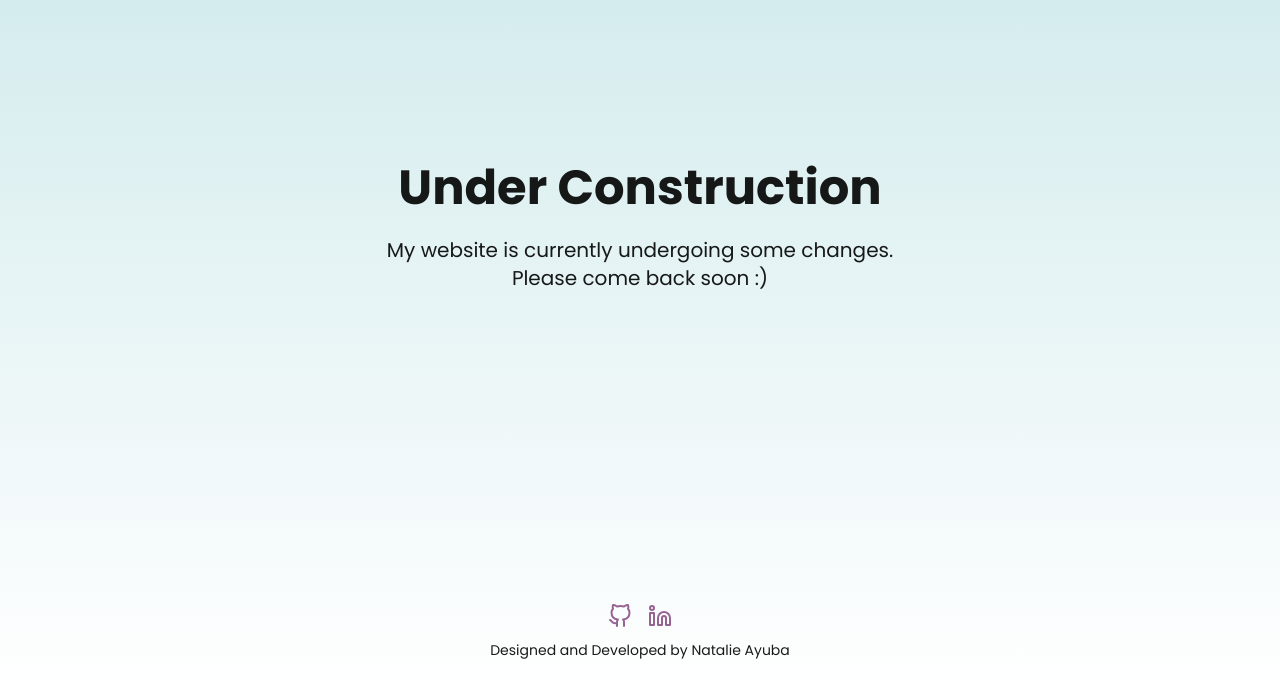
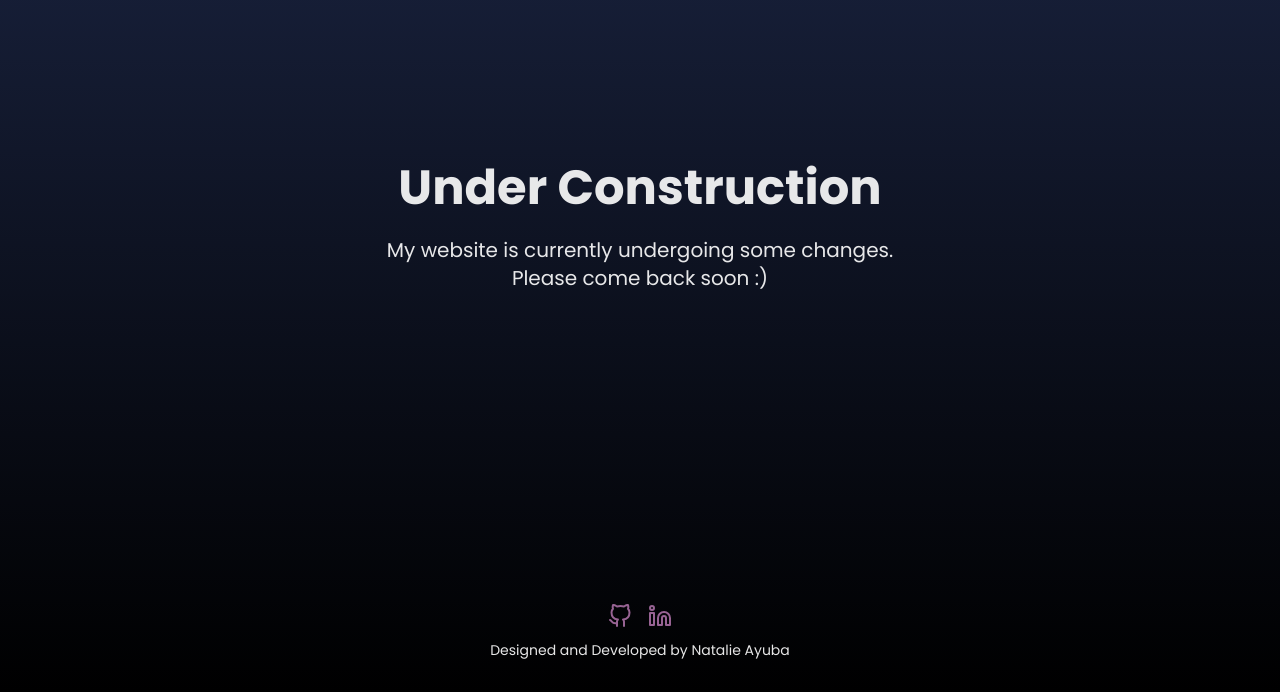
Before and after one commit to natalieayuba/natalieayuba.com, a Next.js app: page /under-construction in a window 1280 px wide. Shown: the part 108-800 px from the top of the page. Built offline with nearby package versions, Linux system fonts and the light colour scheme.

Commit message:
Introduced dark mode

```diff
--- a/app/globals.css
+++ b/app/globals.css
@@ -8,11 +8,11 @@
   }
 
   ::-webkit-scrollbar {
-    @apply w-4 bg-white;
+    @apply w-4 bg-white dark:bg-navy;
   }
 
   body::-webkit-scrollbar-thumb {
-    @apply bg-purple-alpha-60 rounded-2xl border-4 border-solid border-white hover:bg-purple;
+    @apply bg-purple-alpha-60 rounded-2xl border-4 border-solid border-white dark:border-navy hover:bg-purple;
   }
 }
 
--- a/app/layout.tsx
+++ b/app/layout.tsx
@@ -23,11 +23,13 @@ export const viewport: Viewport = {
   themeColor: colors.blue,
 };
 
+const isNighttime = new Date().getHours() > 19 || new Date().getHours() < 6;
+
 const RootLayout = ({ children }: Readonly<{ children: ReactNode }>) => {
   return (
-    <html lang='en-GB' className='scroll-smooth'>
+    <html lang='en-GB' className={`scroll-smooth ${isNighttime && ' dark'}`}>
       <body
-        className={`${poppins.className} leading-relaxed bg-blue text-black-alpha-90 selection:bg-purple-alpha-60 selection:text-black-alpha-90`}
+        className={`${poppins.className} leading-relaxed bg-blue dark:bg-navy text-black-alpha-90 dark:text-white-alpha-90 selection:bg-purple-alpha-60 selection:text-black-alpha-90  dark:selection:text-white-alpha-90`}
       >
         {children}
         <ScrollToTopButton />
--- a/components/Header.tsx
+++ b/components/Header.tsx
@@ -23,7 +23,7 @@ const Header = ({ sectionsRef, activeLink }: NavLinksProps) => {
 
   return (
     <header
-      className='bg-blue sticky flex flex-col justify-between transition-all duration-300 ease-out z-10'
+      className='bg-blue dark:bg-navy sticky flex flex-col justify-between transition-all duration-300 ease-out z-10'
       style={{ height: headerHeight, top: visible ? 0 : `-${headerHeight}px` }}
     >
       <nav className='flex justify-between h-full items-center transition-all duration-300 margin'>
--- a/components/PageLayout.tsx
+++ b/components/PageLayout.tsx
@@ -38,7 +38,7 @@ const PageLayout = ({
         <Header sectionsRef={sectionsRef} activeLink={activeLink} />
       )}
       <div
-        className={`bg-gradient-to-b from-blue to-white flex flex-col justify-between items-center
+        className={`bg-gradient-to-b from-blue dark:from-navy to-white dark:to-black flex flex-col justify-between items-center
         }`}
         style={{
           minHeight: hideHeader ? '100dvh' : `calc(100dvh - ${headerHeight}px`,
--- a/components/sections/Projects.tsx
+++ b/components/sections/Projects.tsx
@@ -19,7 +19,7 @@ const Projects = forwardRef<HTMLElement>((props, ref) => {
   }, []);
 
   const list = (list: string[]) => (
-    <ul className='text-sm text-black-alpha-60'>
+    <ul className='text-sm text-black-alpha-60 dark:text-white-alpha-60'>
       {list.map((item) => (
         <li
           key={item}
--- a/config.js
+++ b/config.js
@@ -8,9 +8,13 @@ module.exports = {
     blue: '#cee9eb',
     purple: '#976393',
     white: '#ffffff',
+    black: '#000',
+    navy: '#19223e',
     'purple-alpha-60': 'rgba(151,99,147,0.6)',
     'black-alpha-90': 'rgba(0,0,0,0.9)',
     'black-alpha-60': 'rgba(0,0,0,0.6)',
+    'white-alpha-60': 'rgba(255,255,255,0.6)',
+    'white-alpha-90': 'rgba(255,255,255,0.9)',
   },
   navLinks: [
     {
--- a/tailwind.config.ts
+++ b/tailwind.config.ts
@@ -7,8 +7,9 @@ const config: Config = {
     './components/**/*.{js,ts,jsx,tsx,mdx}',
     './app/**/*.{js,ts,jsx,tsx,mdx}',
   ],
+  darkMode: 'class',
   theme: {
-    colors: colors,
+    colors,
     keyframes: {
       pop: {
         from: {
@@ -33,16 +34,6 @@ const config: Config = {
           opacity: '0',
         },
       },
-      blinker: {
-        '50%': {
-          opacity: '0',
-        },
-      },
-      fall: {
-        to: {
-          top: '100%',
-        },
-      },
     },
     animation: {
       pop: 'pop 200ms ease-in-out backwards',
```
